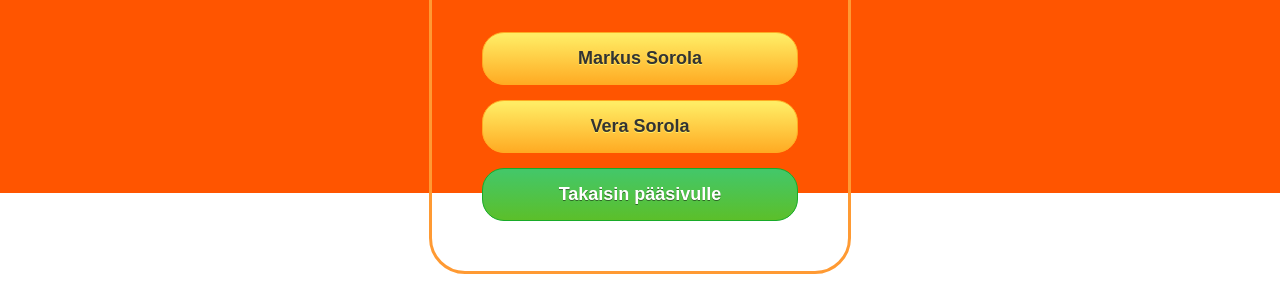
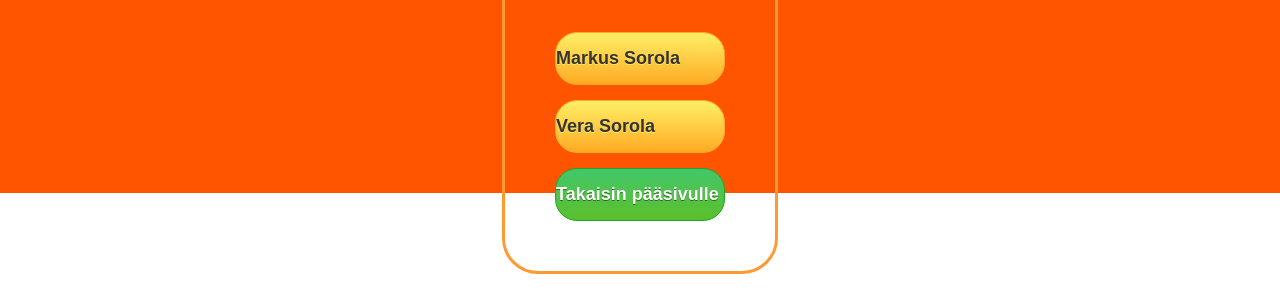
Before and after one commit to Bannivasara/Sortin-Sakki, a plain HTML site: page ansioluettelot/index.html in a window 1280 px wide. Shown: the part 605-907 px from the top of the page. Drawn offline with nearby package versions, Linux system fonts and the light colour scheme.

Commit message:
Update style.css

```diff
--- a/tyylit/style.css
+++ b/tyylit/style.css
@@ -25,12 +25,11 @@
 	font-family:Arial;
 	font-size:18px;
 	font-weight:bold;
-	padding:15px 72px;
+	padding:15px 0px;
 	text-decoration:none;
 	text-shadow:0px 1px 0px #ffee66;
 	width: 170px;
-	text-align: center;
-	justify-content: space-around;
+	box-sizing: border-box;
 }
 
 .nappula:hover {
@@ -55,12 +54,11 @@
 	font-family:Arial;
 	font-size:18px;
 	font-weight:bold;
-	padding:15px 72px;
+	padding:15px 0px;
 	text-decoration:none;
 	text-shadow:0px 1px 0px #2f6627;
 	width: 170px;
-	text-align: center;
-	justify-content: space-around;
+	box-sizing: border-box;
 }
 .nappula1:hover {
 	background:linear-gradient(to bottom, #5cbf2a 5%, #44c767 100%);
```
